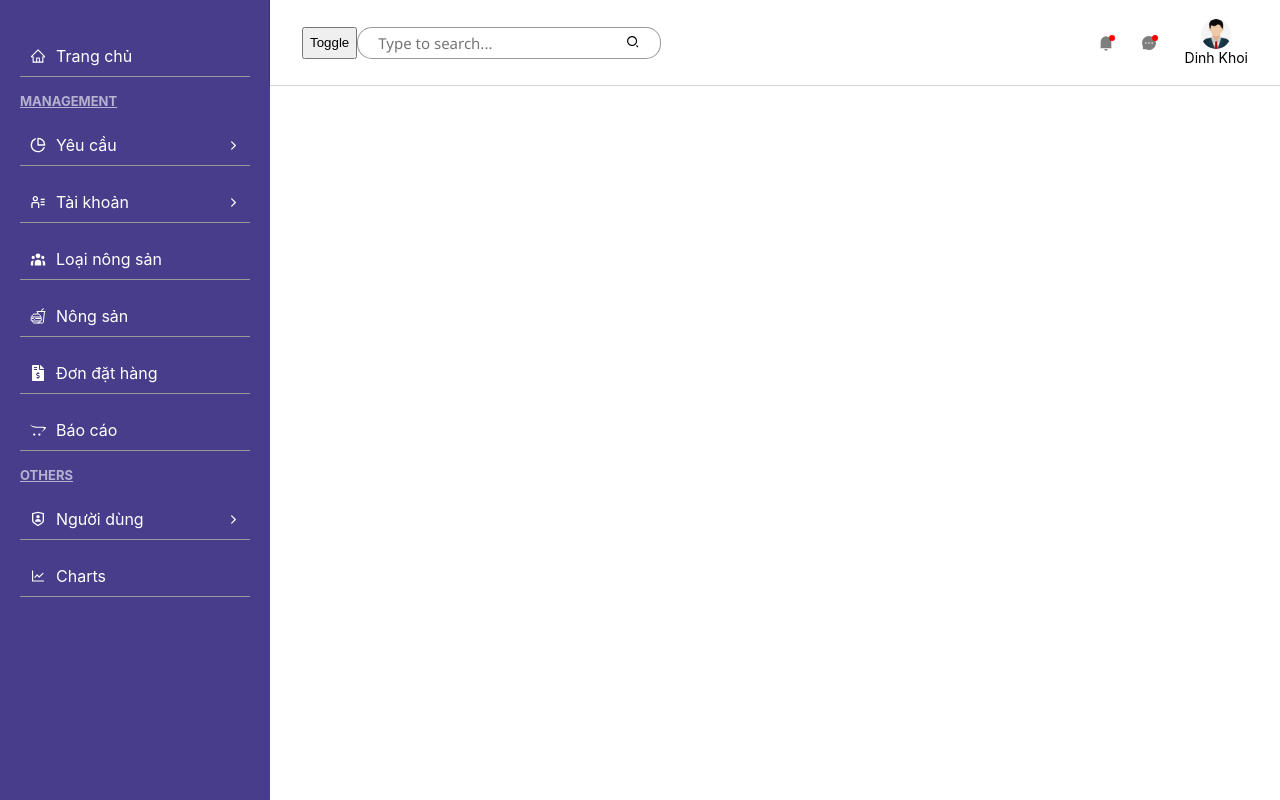
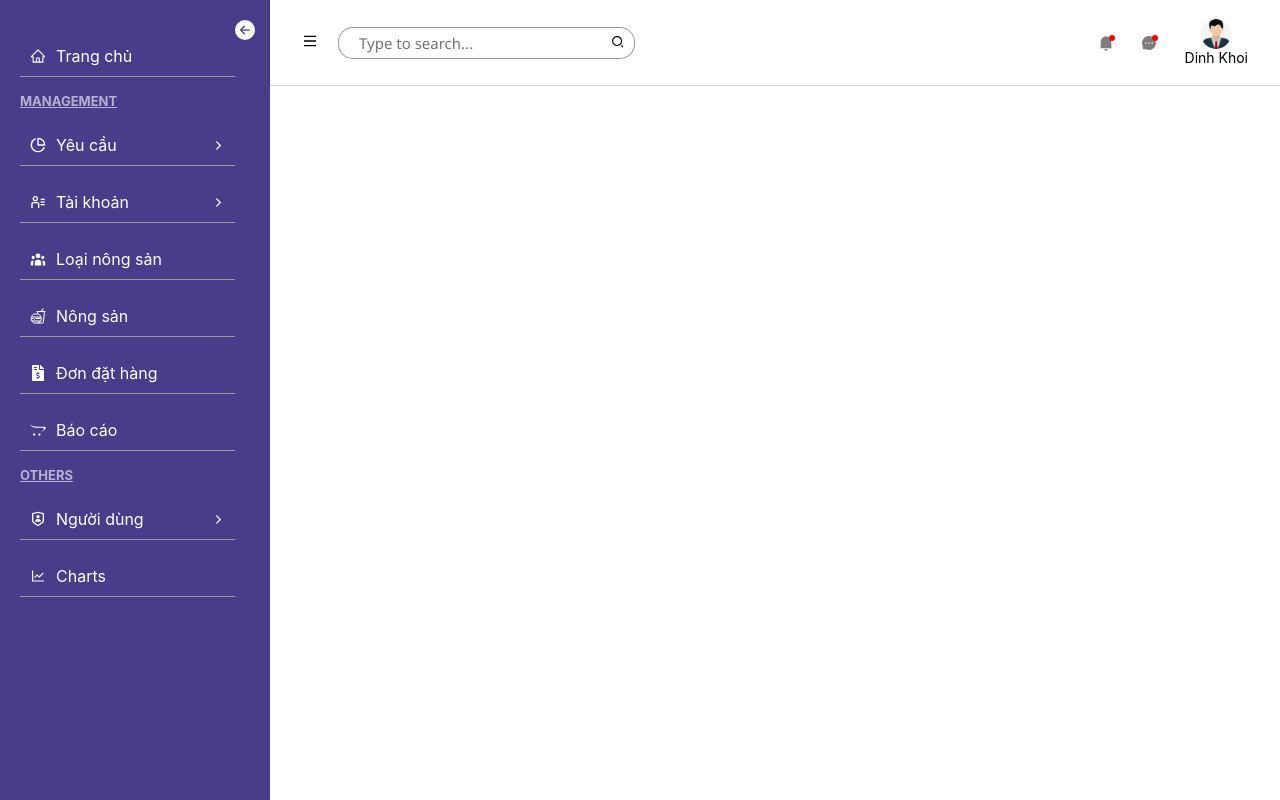
Before and after one commit to dinhKhoi-noob/AgricultureProductTradingMarketUI, a Next.js app: page /employees/consumer in a window 1280 px wide. Built offline with nearby package versions, Linux system fonts and the light colour scheme.

Commit message:
feat(navigation-bar): Completed building navigation bar

```diff
--- a/src/components/layouts/Layout.tsx
+++ b/src/components/layouts/Layout.tsx
@@ -1,21 +1,79 @@
 import { ScriptProps } from 'next/script';
-import React from 'react';
+import React, { useContext } from 'react';
 import NavigationBar from './NavigationBar';
 import TopNavigationBar from './TopNavigationBar';
+import { LayoutContext } from '../../context/LayoutContext';
+import { animated, useSpring } from 'react-spring';
 
 interface Layout{
     children: ScriptProps
 }
 
 const Layout = (props: Layout) => {
+    const {isToggleOnNavbar} = useContext(LayoutContext);
+    const topNavbarScaleAnimation = useSpring({
+        from:{
+            width:"80%",
+            marginLeft:"270px"
+        },
+        to:{
+            width:"100%",
+            marginLeft:"0"
+        }
+    })
+    const pageScaleAnimation = useSpring({
+        from:{
+            padding:"90px 0 0 270px"
+        },
+        to:{
+            padding:"90px 0 0 0"
+        }
+    })
+    const navbarNarrowAnimation = useSpring({
+        from:{
+            left:"0"
+        },
+        to:{
+            left:"-270px"
+        },
+        reset:true,
+    })
+    const navbarScaleAnimation = useSpring({
+        from:{
+            left:"-270px"
+        },
+        to:{
+            left:"0"
+        },
+        reset:true
+    })
     return (
+        isToggleOnNavbar?
         <>
-            <NavigationBar/>
+            <animated.div className="navbar-container" style={navbarNarrowAnimation}>
+                <NavigationBar/>
+            </animated.div>
             <div className="w-100-percent">
-                <TopNavigationBar/>
-                <div className="page-wrapper">
+                <animated.div className="top-navbar-container" style={topNavbarScaleAnimation}>
+                    <TopNavigationBar/>
+                </animated.div>
+                <animated.div className="page-wrapper" style={pageScaleAnimation}>
                     {props.children}
-                </div>
+                </animated.div>
+            </div>
+        </>
+        :
+        <>
+            <animated.div className="navbar-container" style={navbarScaleAnimation}>
+                <NavigationBar/>
+            </animated.div>
+            <div className="w-100-percent">
+                <animated.div className="top-navbar-container">
+                    <TopNavigationBar/>
+                </animated.div>
+                <animated.div className="page-wrapper">
+                    {props.children}
+                </animated.div>
             </div>
         </>
     )
--- a/src/components/layouts/NavigationBar.tsx
+++ b/src/components/layouts/NavigationBar.tsx
@@ -1,6 +1,8 @@
 import NavigationSubItemContainer from './navigation_bar/NavigationSubItemContainer';
 import NavigationItem from './navigation_bar/NavigationItem';
+import { LayoutContext } from '../../context/LayoutContext';
 import { AiOutlineHome,AiOutlineLineChart } from "react-icons/ai";
+import { BsArrowLeftCircleFill } from 'react-icons/bs';
 import { FiPieChart } from 'react-icons/fi';
 import { CgUserList } from 'react-icons/cg';
 import { ImUserTie } from 'react-icons/im';
@@ -10,11 +12,20 @@ import { RiShieldUserLine } from 'react-icons/ri';
 import { FaFileInvoiceDollar, FaOpencart, FaRegUserCircle } from 'react-icons/fa';
 import { GiEntryDoor } from 'react-icons/gi';
 import { IoFastFoodOutline } from 'react-icons/io5';
+import { useContext } from 'react';
 
 const NavigationBar:React.FC = () =>
     {
+        const {changeToggleOnNavbarStatus} = useContext(LayoutContext);
         return (
-            <div className="navbar-container">
+            <>
+                <div className="navbar-close-btn" onClick={
+                    ()=>{
+                        changeToggleOnNavbarStatus();
+                    }
+                }>
+                    <BsArrowLeftCircleFill/>
+                </div>
                 <NavigationItem icon={AiOutlineHome} title="Trang chủ" url="" isSubItem={false}/>
                 <div className="navbar-subcontainer">
                     <div className="navbar-subtitle">
@@ -56,7 +67,7 @@ const NavigationBar:React.FC = () =>
                         </div>
                     </div>
                 </div>
-            </div>
+            </>
         );
     }
 export default NavigationBar;
--- a/src/components/layouts/TopNavigationBar.tsx
+++ b/src/components/layouts/TopNavigationBar.tsx
@@ -1,22 +1,28 @@
-import React, { useState,useEffect } from 'react';
+import React, { useState,useEffect, useContext } from 'react';
 import { FaRegUserCircle } from 'react-icons/fa';
 import { GiEntryDoor } from 'react-icons/gi'
 import { RiSearch2Line,RiNotification4Fill } from 'react-icons/ri';
 import { AiFillMessage } from 'react-icons/ai';
+import { RiMenuLine } from 'react-icons/ri';
 import { animated, Transition } from 'react-spring';
 import NotificationCard from './top_navigation_bar/NotificationCard';
 import MessageCard from './top_navigation_bar/MessageCard';
-
+import { LayoutContext } from '../../context/LayoutContext';
 
 const TopNavigationBar = () => {
-
+    const {changeToggleOnNavbarStatus} = useContext(LayoutContext);
     const [isToggleOnNotification,setIsToggleOnNotification] = useState(false);
     const [isToggleOnMessage,setIsToggleOnMessage] = useState(false);
     const [isToggleOnUser,setIsToggleOnUser] = useState(false);
     return (
-        <div className="top-navbar-container">
+        <>
             <form className="top-navbar-search-area">
-                <button>Toggle</button>
+                <div className="top-navbar-toggle-navbar-btn" onClick={(event)=>{
+                    event.preventDefault();
+                    changeToggleOnNavbarStatus();
+                }}>
+                    <RiMenuLine/>
+                </div>
                 <input type="text" className="top-navbar-search-input" placeholder="Type to search..."/>
                 <button type="submit" className="top-navbar-search-btn"><RiSearch2Line></RiSearch2Line></button>
             </form>
@@ -168,7 +174,7 @@ const TopNavigationBar = () => {
                     </Transition>
                 </div>
             </div>
-        </div>
+        </>
     )
 }
 
--- a/src/context/LayoutContext.tsx
+++ b/src/context/LayoutContext.tsx
@@ -15,18 +15,13 @@ export const LayoutContext = createContext<LayoutContextDefault>({
 })
 
 const LayoutContextProvider = ({children}: LayoutContextProviderProps) => {
-    // const [ layoutState, dispatch] = useReducer(layoutReducer,layoutDefault);
     const [isToggleOnNavbar,setIsToggleOnNavbar] = useState(false);
-    // const toggleNavbar = () => {
-    //     dispatch({type:layoutActionType.TOGGLE_ON_NAVBAR,payload:false})
-    // }
     const changeToggleOnNavbarStatus = () => {
         setIsToggleOnNavbar(!isToggleOnNavbar);
     }
     const layoutContextData = {
         isToggleOnNavbar,
         changeToggleOnNavbarStatus
-        // toggleNavbar
     }
     return (
         <LayoutContext.Provider value={layoutContextData}>
--- a/src/reducer/layoutReducer.ts
+++ b/src/reducer/layoutReducer.ts
@@ -6,7 +6,7 @@ interface layoutReducerAction{
 }
 
 export interface layoutReducerState {
-    isToggleOnNavbar: boolean
+    isToggleOnNavbar: Boolean
 }
 
 export const layoutReducer = (state: layoutReducerState,action:layoutReducerAction) => {
--- a/styles/globals.scss
+++ b/styles/globals.scss
@@ -19,4 +19,5 @@ a {
 
 .page-wrapper{
   padding: 90px 0 0 270px;
+  transition: .48s;
 }
--- a/styles/layouts/_navigation_bar.scss
+++ b/styles/layouts/_navigation_bar.scss
@@ -1,4 +1,10 @@
 .navbar{
+    &-close-btn{
+        position: absolute;
+        right: 15px;
+        font-size: 20px;
+        cursor: pointer;
+    }
     &-container{
         color:white;
         background-color: darkslateblue;
@@ -7,6 +13,7 @@
         overflow-y: scroll;
         position: fixed;
         padding: 20px;
+        padding-right: 35px;
         &::-webkit-scrollbar{
             width: 8px;
         }
--- a/styles/layouts/_top_navigation_bar.scss
+++ b/styles/layouts/_top_navigation_bar.scss
@@ -11,6 +11,7 @@
         margin-left: 270px;
         justify-content: space-between;
         z-index: 100;
+        transition: .48s;
     }
     &-right-section{
         display: flex;
@@ -21,6 +22,7 @@
     &-search{
         &-area{
             display: flex;
+            align-items: center;
         }
         &-input{
             padding: 5px 20px;
@@ -38,7 +40,7 @@
             border:1px solid #999;
             border-left: none;
             cursor: pointer;
-            padding-right: 20px;
+            padding: 7px 10px;
             border-radius: 0 15px 15px 0;
         }
     }
@@ -156,4 +158,8 @@
             font-weight: bold;
         }
     }
+    &-toggle-navbar-btn{
+        margin-right: 20px;
+        cursor: pointer;
+    }
 }
```
Also changed, not shown: src/reducer/test.tsx (deleted, +0 -42 lines).
